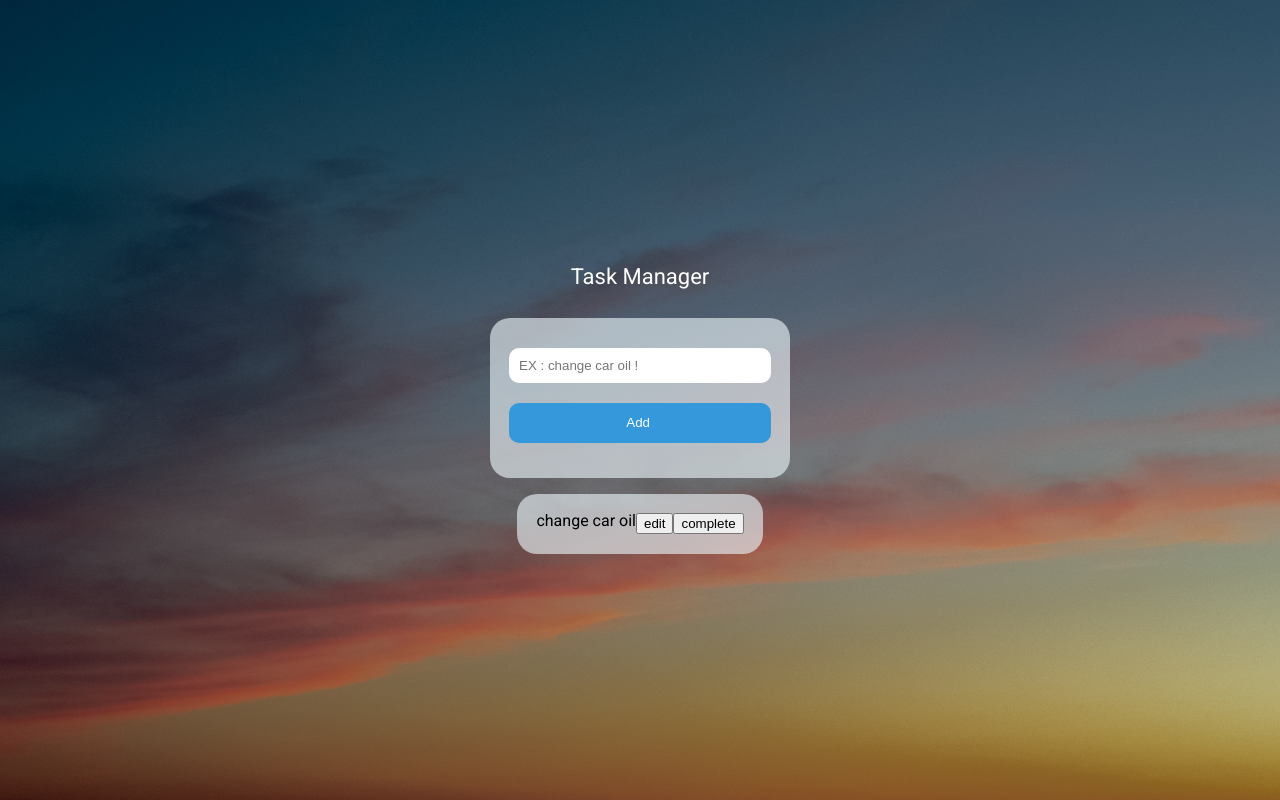
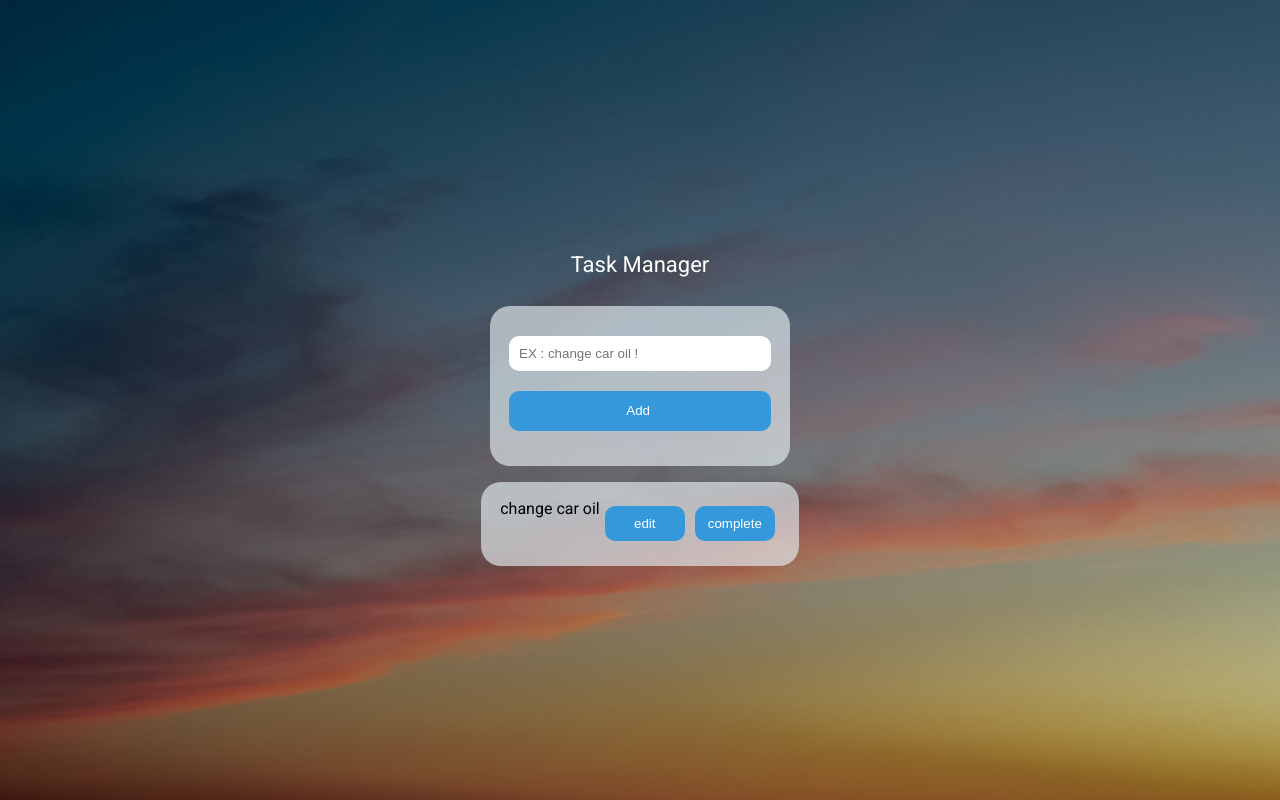
Before and after one commit to danialkj/Front-end-mentorship-0301, a plain HTML site: page index.html in a window 1280 px wide. Drawn offline with Linux system fonts and the light colour scheme.

Commit message:
task list section were added

```diff
--- a/index.html
+++ b/index.html
@@ -29,9 +29,9 @@
         <section id="section-1">
             <div class="task-manager-panel">
                 <div class="task-list">
-                    <p>change car oil</p>
-                    <button>edit</button>
-                    <button>complete</button>
+                    <p id="task">change car oil</p>
+                    <button class="task-list-btn"> edit</button>
+                    <button class="task-list-btn">complete</button>
                 </div>
 
 
--- a/styles/style.css
+++ b/styles/style.css
@@ -86,10 +86,21 @@ input:hover{
 
 .task-list{
    display: flex;
-   justify-content: space-between;
    flex-direction: row;
+
 }
-
+.task-list-btn{
+   color: #fff;
+   background-color: #3498DB;
+   border:none;
+   padding:10px;
+   border-radius: 10px;
+   margin: 5px;
+   min-width: 80px;
+}
+.task-list-btn:hover{
+   background-color: #31acff;
+}
 
 body{
 background-image: url("/images/background.jpg");
```
